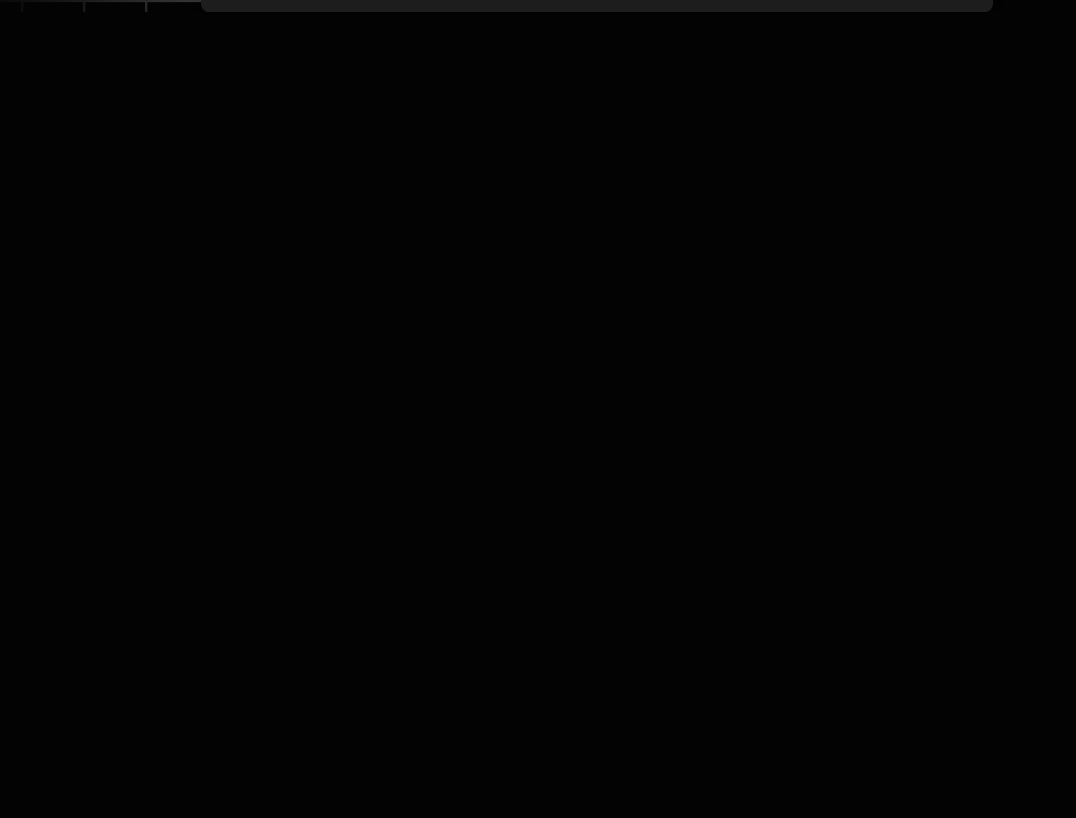
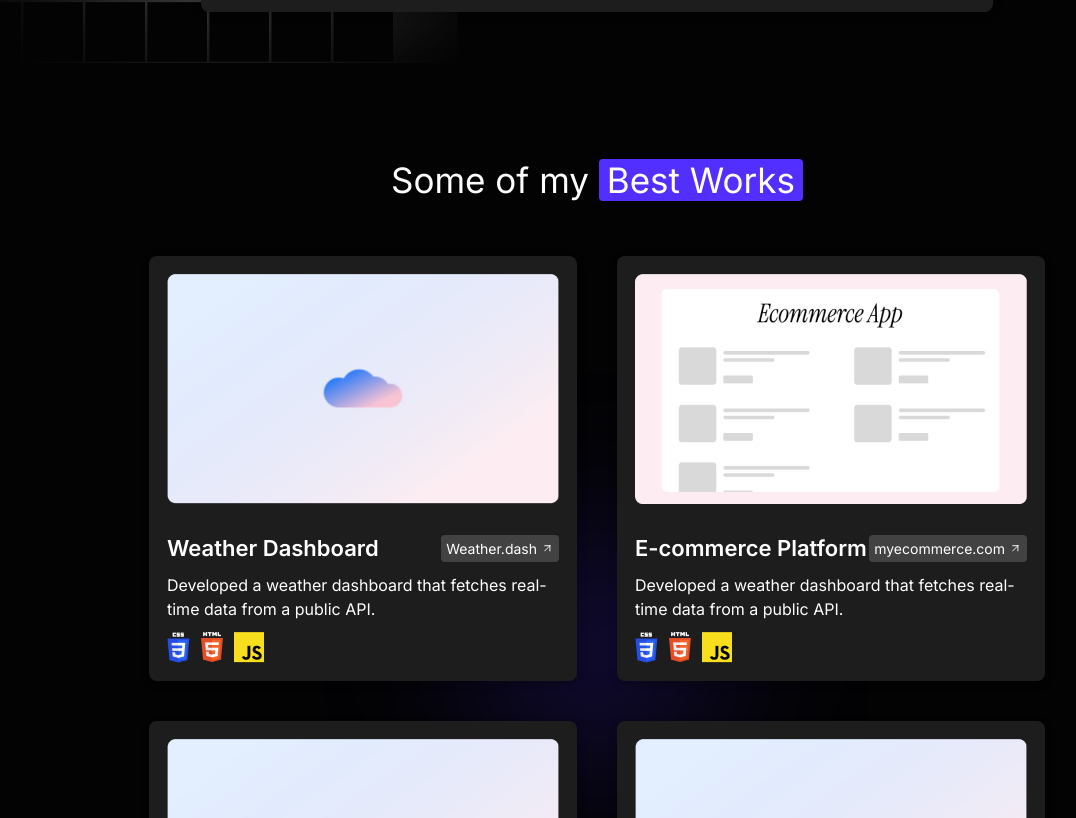
Before and after one commit to Kaarti22/portfolio-application, a Next.js app: page / in a window 1280 px wide. Shown: the part 1082-1900 px from the top of the page, without its empty margins (43-1119 px from the left). Before the commit the page ends 1094 px from the top, so only its background shows below. Built offline with nearby package versions, Linux system fonts and the light colour scheme.

Commit message:
projects section completed

```diff
--- /dev/null
+++ b/app/components/Projects/Project.tsx
@@ -0,0 +1,62 @@
+import Image from "next/image";
+import React from "react";
+
+interface ProjectProps {
+  thumbnail: string;
+  title: string;
+  link: {
+    url: string;
+    label: string;
+  };
+  description: string;
+  languageIcons: string[];
+}
+
+const Project: React.FC<ProjectProps> = ({
+  thumbnail,
+  title,
+  link,
+  description,
+  languageIcons,
+}) => {
+  return (
+    <div className="card flex flex-col items-stretch w-full max-w-[428.4px] p-5 md:p-[18px] gap-[30px]">
+      <Image
+        src={thumbnail}
+        alt={`Thumbnail for ${title}`}
+        width={392}
+        height={230}
+        className="w-full h-[230px] object-cover"
+      />
+      <div className="flex flex-col gap-[11px]">
+        <div className="flex justify-between items-center">
+          <h3 className="font-semibold text-xl md:text-[22px]">{title}</h3>
+          <a
+            href={link.url}
+            className="flex px-[5px] py-[3px] gap-1 bg-[#b9b9b9] bg-opacity-[24%] rounded text-[14px]"
+          >
+            <span className="hidden md:block">{link.label}</span>
+            <img
+              src="/link_arrow.svg"
+              alt="Link arrow"
+              className="block dark:hidden"
+            />
+            <img
+              src="/link_arrow_dark.svg"
+              alt="Link arrow"
+              className="hidden dark:block"
+            />
+          </a>
+        </div>
+        <p className="line-clamp-2 text-sm md:text-base">{description}</p>
+        <div className="flex flex-row gap-[11px]">
+          {languageIcons.map((icon, iconId) => (
+            <img src={icon} alt="Language icon" key={iconId} />
+          ))}
+        </div>
+      </div>
+    </div>
+  );
+};
+
+export default Project;
--- /dev/null
+++ b/app/components/Projects/Projects.tsx
@@ -0,0 +1,44 @@
+import React from "react";
+import SectionContainer from "../Section/SectionContainer";
+import SectionHeader from "../Section/SectionHeader";
+import projects from "@/data/projects.json";
+import Project from "./Project";
+import Image from "next/image";
+
+const Projects = () => {
+  return (
+    <SectionContainer id="projects">
+      <div className="section-contents mx-6 md:mx-[64px]">
+        <SectionHeader plainText="Some of my" highlightText="Best Works" />
+        <div className="lg:w-full grid grid-cols-1 lg:grid-cols-2 gap-10">
+          {projects.map((project, id) => (
+            <Project
+              key={id}
+              thumbnail={project.thumbnail}
+              title={project.title}
+              link={project.link}
+              description={project.description}
+              languageIcons={project.languageIcons}
+            />
+          ))}
+        </div>
+      </div>
+      <Image
+        src={"/projects_highlight.svg"}
+        alt="Background highlight decoration"
+        width={558}
+        height={558}
+        className="absolute hidden md:block left-1/2 top-1/2 -translate-x-1/2 -translate-y-1/2 -z-10"
+      />
+      <Image
+        src={"/projects_highlight_mobile.svg"}
+        alt="Mobile Background highlight decoration"
+        width={321}
+        height={530}
+        className="absolute md:hidden left-1/2 top-1/2 -translate-x-1/2 -translate-y-1/2 -z-10"
+      />
+    </SectionContainer>
+  );
+};
+
+export default Projects;
--- a/app/components/Sections.tsx
+++ b/app/components/Sections.tsx
@@ -1,11 +1,13 @@
 import React from 'react'
 import Hero from './Hero/Hero'
 import Skills from './Skills/Skills'
+import Projects from './Projects/Projects'
 
 const Sections = () => {
   return <main className="flex flex-col gap-[142px] w-full md:max-w-screen-lg pt-[236px] md:pt-60 mx-auto">
     <Hero/>
     <Skills/>
+    <Projects/>
   </main>
 }
 
--- /dev/null
+++ b/data/projects.json
@@ -0,0 +1,42 @@
+[
+  {
+    "thumbnail": "/weather_thumbnail.png",
+    "title": "Weather Dashboard",
+    "link": {
+      "label": "Weather.dash",
+      "url": "https://www.example.com"
+    },
+    "description": "Developed a weather dashboard that fetches real-time data from a public API.",
+    "languageIcons": ["/css_icon.png", "html_icon.png", "js_icon.png"]
+  },
+  {
+    "thumbnail": "/ecommerce_thumbnail.png",
+    "title": "E-commerce Platform",
+    "link": {
+      "label": "myecommerce.com",
+      "url": "https://www.example.com"
+    },
+    "description": "Developed a weather dashboard that fetches real-time data from a public API.",
+    "languageIcons": ["/css_icon.png", "html_icon.png", "js_icon.png"]
+  },
+  {
+    "thumbnail": "/weather_thumbnail.png",
+    "title": "Weather Dashboard",
+    "link": {
+      "label": "Weather.dash",
+      "url": "https://www.example.com"
+    },
+    "description": "Developed a weather dashboard that fetches real-time data from a public API.",
+    "languageIcons": ["/css_icon.png", "html_icon.png", "js_icon.png"]
+  },
+  {
+    "thumbnail": "/weather_thumbnail.png",
+    "title": "Weather Dashboard",
+    "link": {
+      "label": "Weather.dash",
+      "url": "https://www.example.com"
+    },
+    "description": "Developed a weather dashboard that fetches real-time data from a public API.",
+    "languageIcons": ["/css_icon.png", "html_icon.png", "js_icon.png"]
+  }
+]
```
